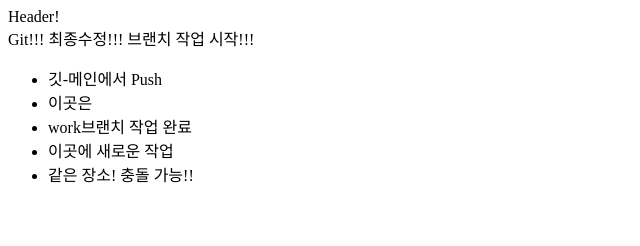
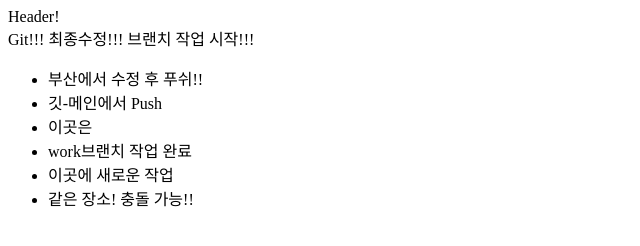
Before and after one commit to InvictaBadguy/gitTest, a plain HTML site: page index.html in a window 1280 px wide. Shown: the whole page, without its empty margins (0-640 px from the left). Drawn offline with Linux system fonts and the light colour scheme.

Commit message:
#부산-부산 작업자 작업완료 후 푸시

```diff
--- a/index.html
+++ b/index.html
@@ -7,6 +7,7 @@
         브랜치 작업 시작!!!
 
 	<ul>
+      <li>부산에서 수정 후 푸쉬!!</li>
       <li>깃-메인에서 Push</li>
 	  <li> 이곳은</li>
       <li> work브랜치 작업 완료</li>
```
